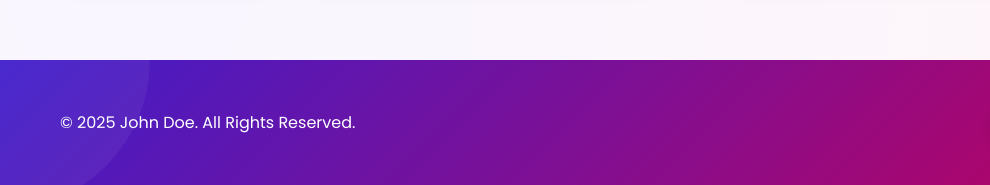
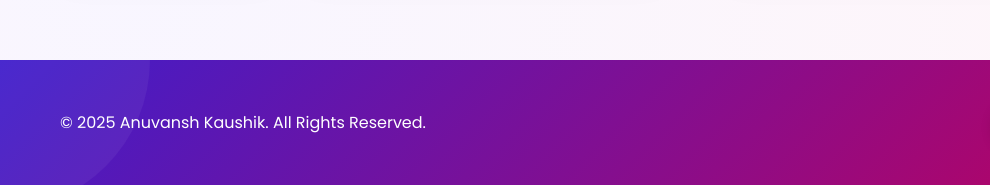
Before and after one commit to AnuvanshKaushik/MY_PORTFOLIO, a plain HTML site: page index.html in a window 1280 px wide. Shown: the part 6116-6301 px from the top of the page, 0-990 px from the left. Drawn offline with Linux system fonts and the light colour scheme.

Commit message:
Update index.html

```diff
--- a/index.html
+++ b/index.html
@@ -544,7 +544,7 @@
     <footer>
         <div class="container">
             <div class="footer-content">
-                <p>&copy; 2025 John Doe. All Rights Reserved.</p>
+                <p>&copy; 2025 Anuvansh Kaushik. All Rights Reserved.</p>
                 <div class="social-icons">
                     <a href="#" target="_blank"><i class="fab fa-github"></i></a>
                     <a href="#" target="_blank"><i class="fab fa-linkedin"></i></a>
```
